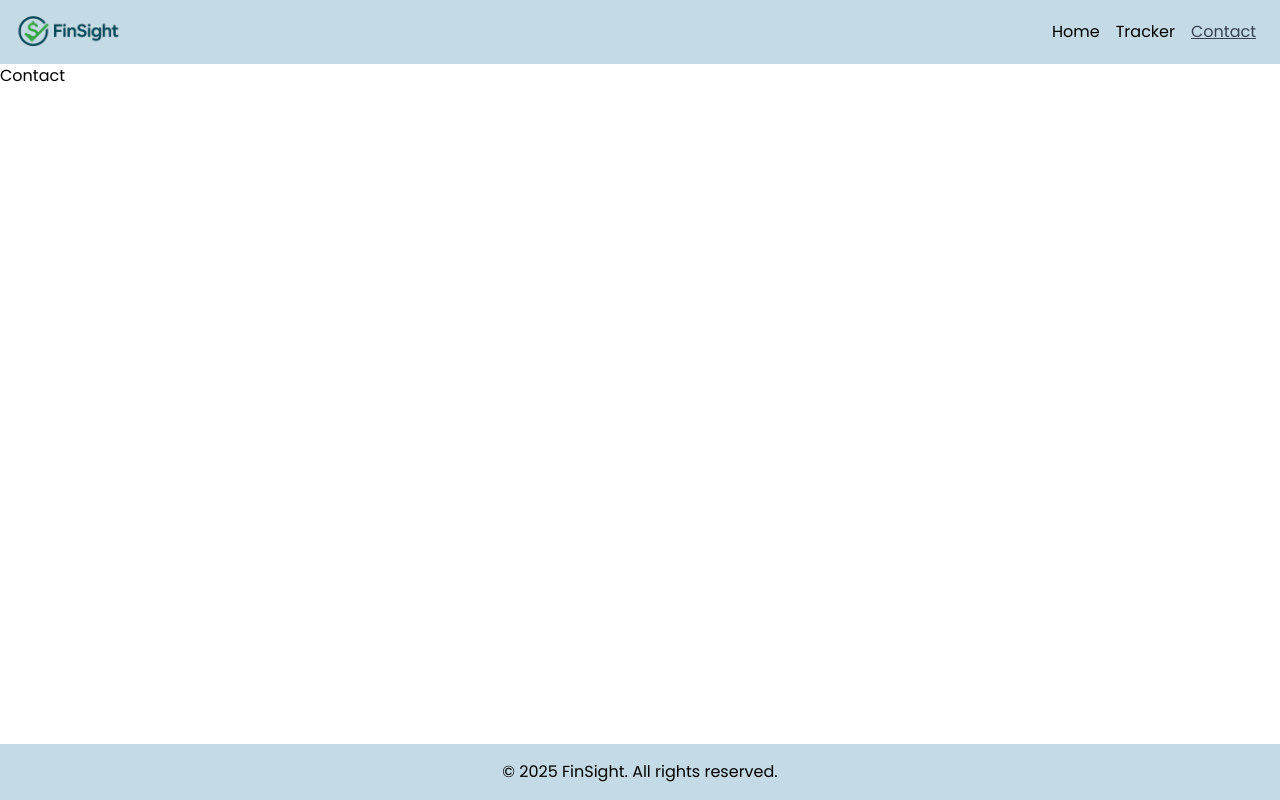
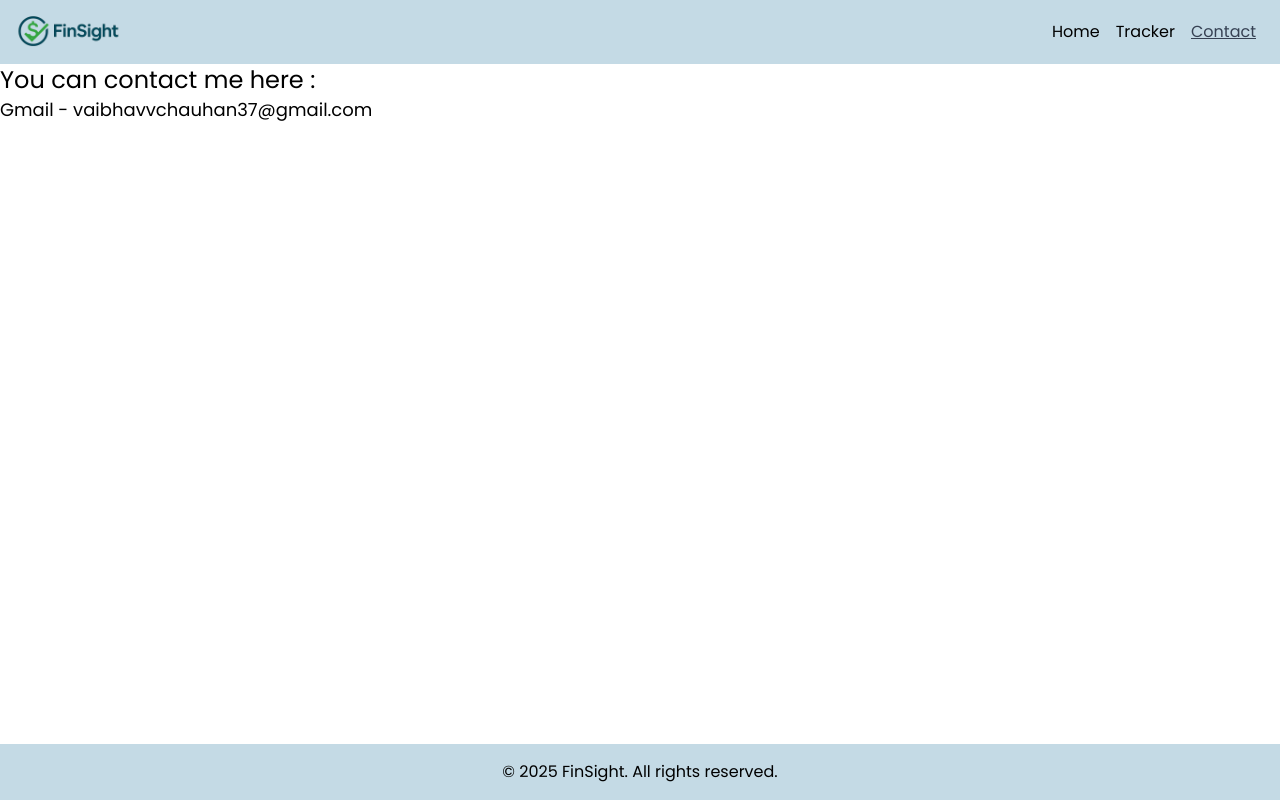
Before and after one commit to vibhugithub12/FinSight, a React (Vite) app: page /contact in a window 1280 px wide. Built offline with nearby package versions, Linux system fonts and the light colour scheme.

Commit message:
Contact page started

```diff
--- a/src/pages/Contact.jsx
+++ b/src/pages/Contact.jsx
@@ -1,7 +1,10 @@
 
 const Contact = () => {
   return (
-    <div>Contact</div>
+    <div className="flex flex-col">
+      <h2 className="text-2xl">You can contact me here :</h2>
+      <p className="text-lg">Gmail - vaibhavvchauhan37@gmail.com</p>
+    </div>
   )
 }
 
```
